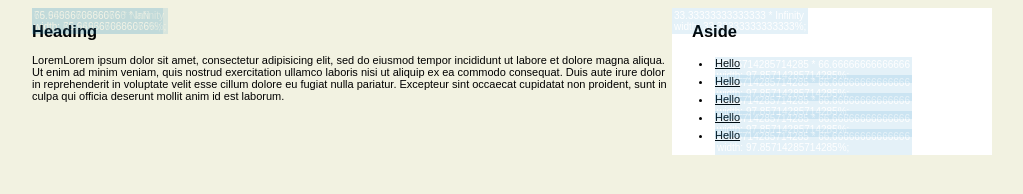
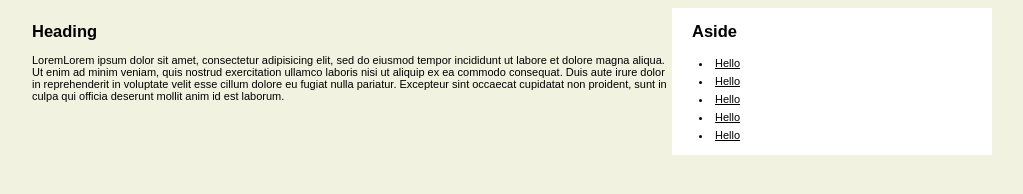
Before and after one commit to ThePaavero/percentify, a plain HTML site: page index.html in a window 1280 px wide. Shown: the whole page, without its empty margins (128-1151 px from the left). Drawn offline with nearby package versions, Linux system fonts and the light colour scheme.

Commit message:
Comments...

```diff
--- a/index.html
+++ b/index.html
@@ -34,7 +34,7 @@
 	</div><!-- container -->
 
 <script type='text/javascript'>
-var P = new Percentifier(false, 'div, a, form, article, aside');
+var P = new Percentifier(true);
 </script>
 
 </body>
```
Also changed, not shown: percentify.js (+5 -2 lines).
